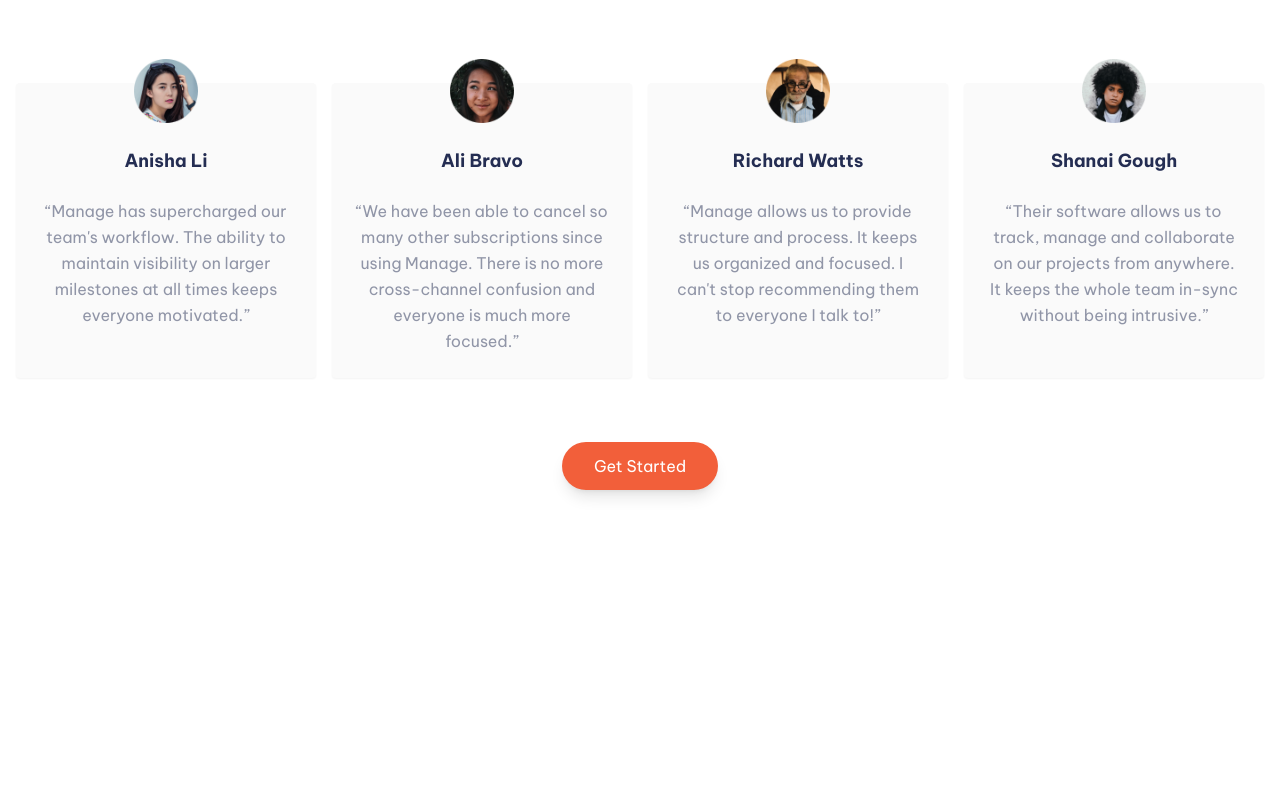
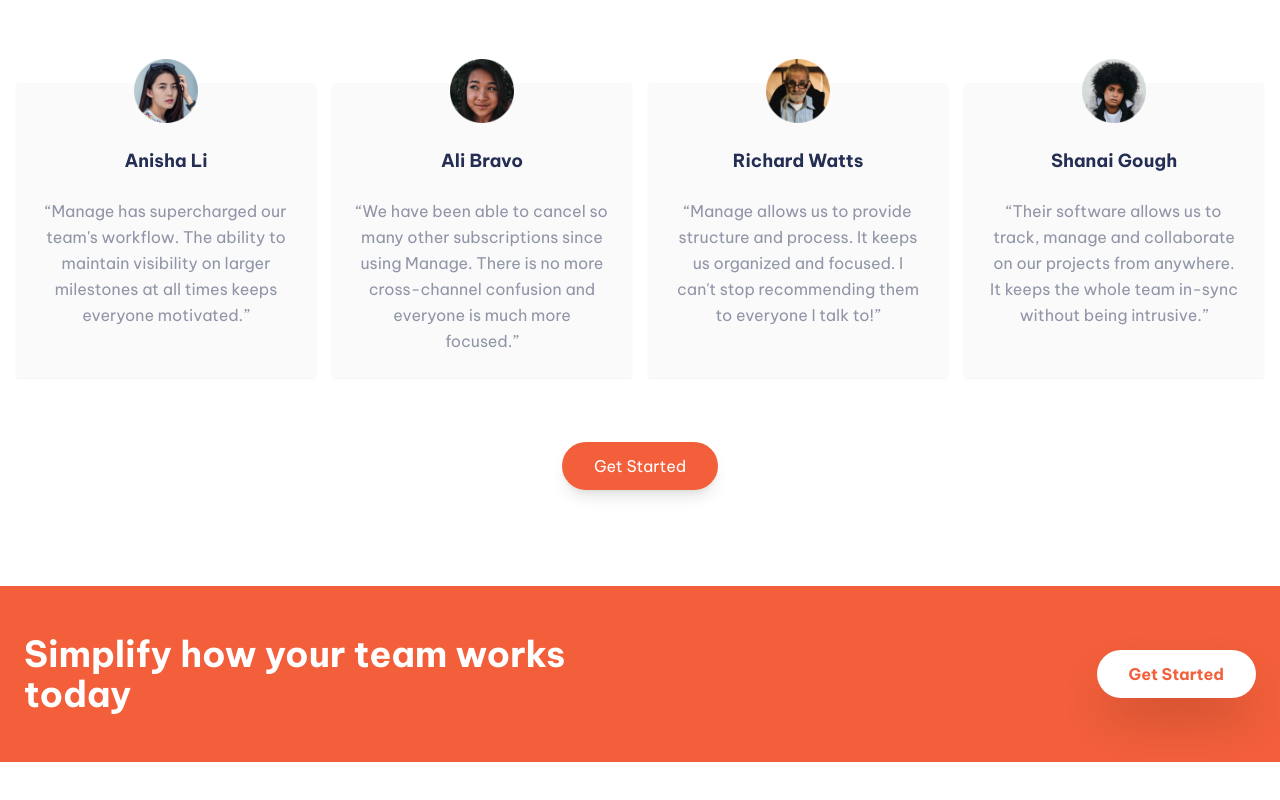
Before and after one commit to theo-pombe/manage-landing-page, a website: page index.html in a window 1280 px wide. Shown: the part 1714-2514 px from the top of the page. Before the commit the page ends 2300 px from the top, so only its background shows below. Drawn offline with Linux system fonts and the light colour scheme.

Commit message:
add cta section

```diff
--- a/index.html
+++ b/index.html
@@ -25,7 +25,7 @@
     <title>Manage landing page | Frontend Mentor</title>
   </head>
   <body class="font-BeVietnamPro">
-    <header class="container px-4">
+    <header class="container px-2 md:px-4">
       <nav class="flex justify-between p-6 relative md:py-10 lg:py-16">
         <!-- Logo -->
         <div class="pt-2">
@@ -35,7 +35,7 @@
         <!-- Navbar menu -->
         <div
           id="navbar-menu"
-          class="hidden absolute right-0 left-0 top-3/4 shadow-lg rounded py-10 md:block md:relative md:shadow-none md:rounded-none md:py-2"
+          class="hidden bg-white absolute right-0 left-0 top-3/4 shadow-lg rounded py-8 md:block md:relative md:shadow-none md:rounded-none md:py-2"
         >
           <ul
             class="flex flex-col items-center font-bold text-DarkBlue text-lg gap-6 md:flex-row md:flex-1 md:justify-end md:font-normal lg:justify-center lg:gap-8 xl:gap-16"
@@ -324,8 +324,22 @@
       </section>
 
       <!-- CTA -->
-      <section class="container mt-24 px-4"></section>
+      <section class="bg-BrightRed mt-24">
+        <div class="container flex flex-col items-center justify-between px-6 py-24 mx-auto space-y-12 md:flex-row md:py-12 md:space-y-0">
+          <h2 class="text-5xl font-bold leading-tight text-center text-white md:text-4xl md:max-w-xl md:text-left">Simplify how your team works today</h2>
+
+          <button
+            type="button"
+            class="text-BrightRed bg-white font-bold hover:bg-opacity-80 rounded-full shadow-2xl py-3 px-8"
+          >
+            Get Started
+          </button>
+        </div>
+      </section>
     </main>
+
+    <!-- FOOTER -->
+    <footer class="container mt-24 px-4"></footer>
 
     <script src="./dist/js/index.js"></script>
   </body>
```
Also changed, not shown: dist/css/style.css.
